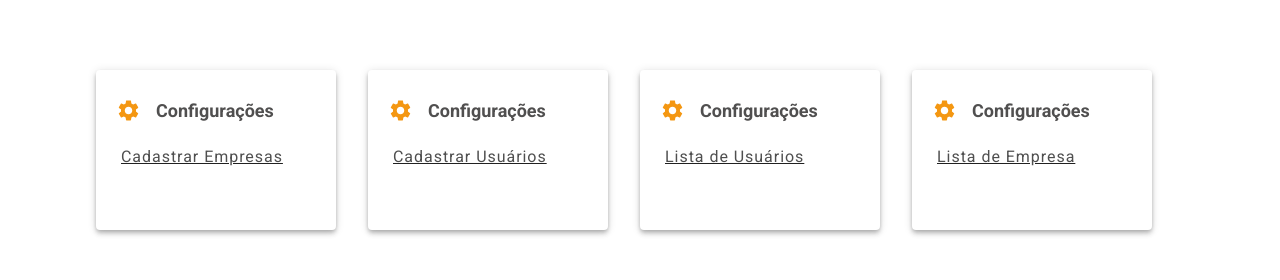
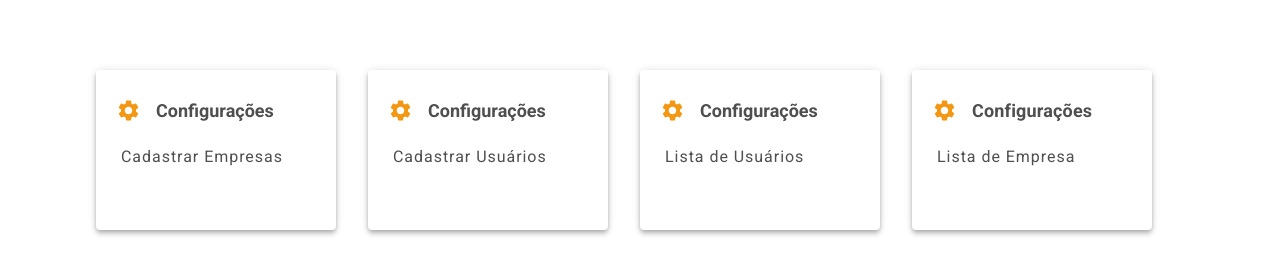
Before and after one commit to vitormuuniz/Desafio-3, a React (Create React App) app in the folder front-end/: page / in a window 1280 px wide. Shown: the part 246-526 px from the top of the page. Built offline with nearby package versions, Linux system fonts and the light colour scheme.

Commit message:
link component dashboard modification and adding textDecorationinherit in Link

```diff
--- a/front-end/src/pages/Dashboard/index.js
+++ b/front-end/src/pages/Dashboard/index.js
@@ -32,8 +32,10 @@ const useStyles = makeStyles((theme) => ({
     paper: {
         borderRadius: "4px",
         display: "space-around",
+        textDecoration: "inherit",
         '&:hover': {
             background: "#f3f0f0",
+            textDecoration: "inherit",
          },
     },
 
@@ -134,11 +136,11 @@ export default function Dashboard() {
                     <Paper elevation={4} className={classes.paper} component={Link} to="/companies">
                         <div className={classes.containerPaper}>
                             <SettingsIcon className={classes.iconSettings} color="primary" />
-                            <a className={classes.configPaper} id="config">Configurações</a>
+                            <Typography className={classes.configPaper} id="config" >Configurações</Typography>
                         </div>
 
                         <div className={classes.containerPaper2} >
-                            <Typography className={classes.configPaper2} >Lista de Empresa</Typography>
+                            <Typography className={classes.configPaper2}>Lista de Empresa</Typography>
                         </div>
                     </Paper>
 
```
Also changed, not shown: 1 other file (tests, documents, lock files or other folders).
